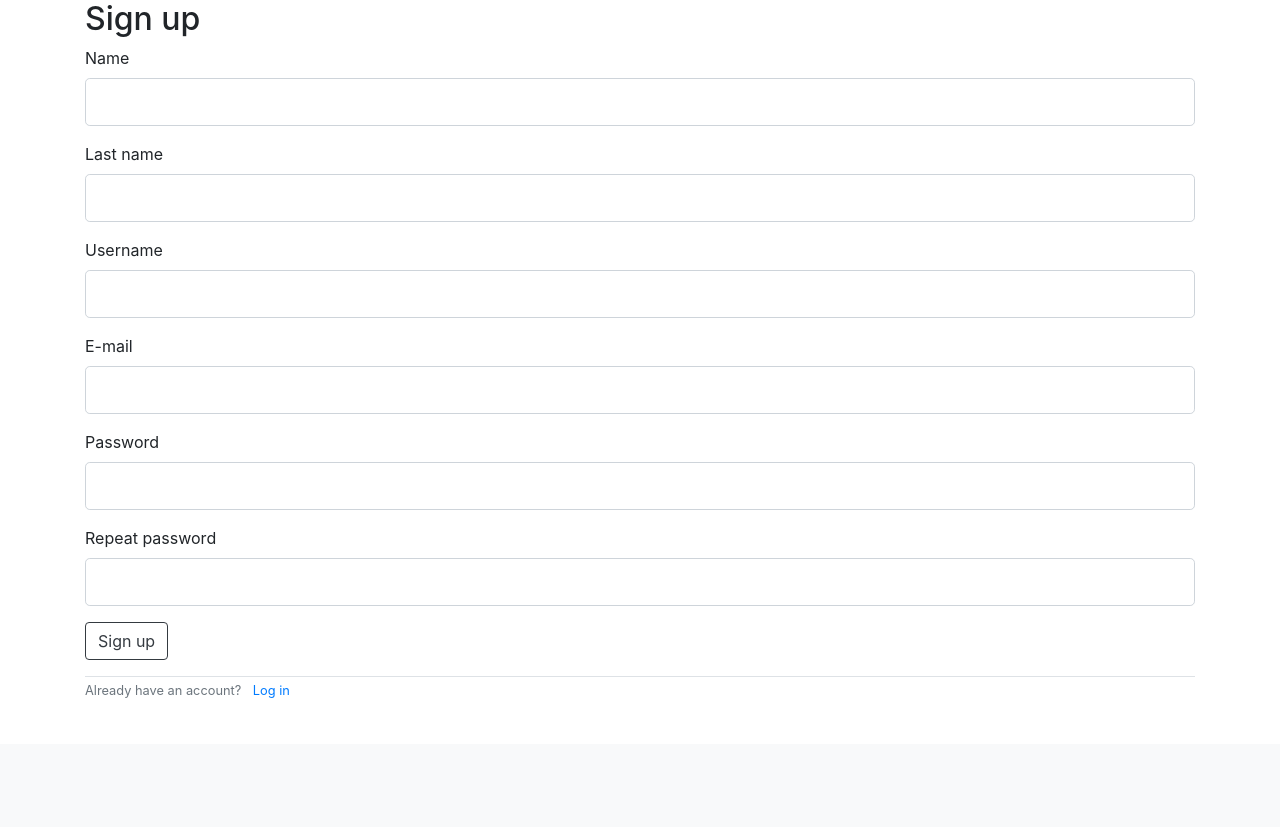
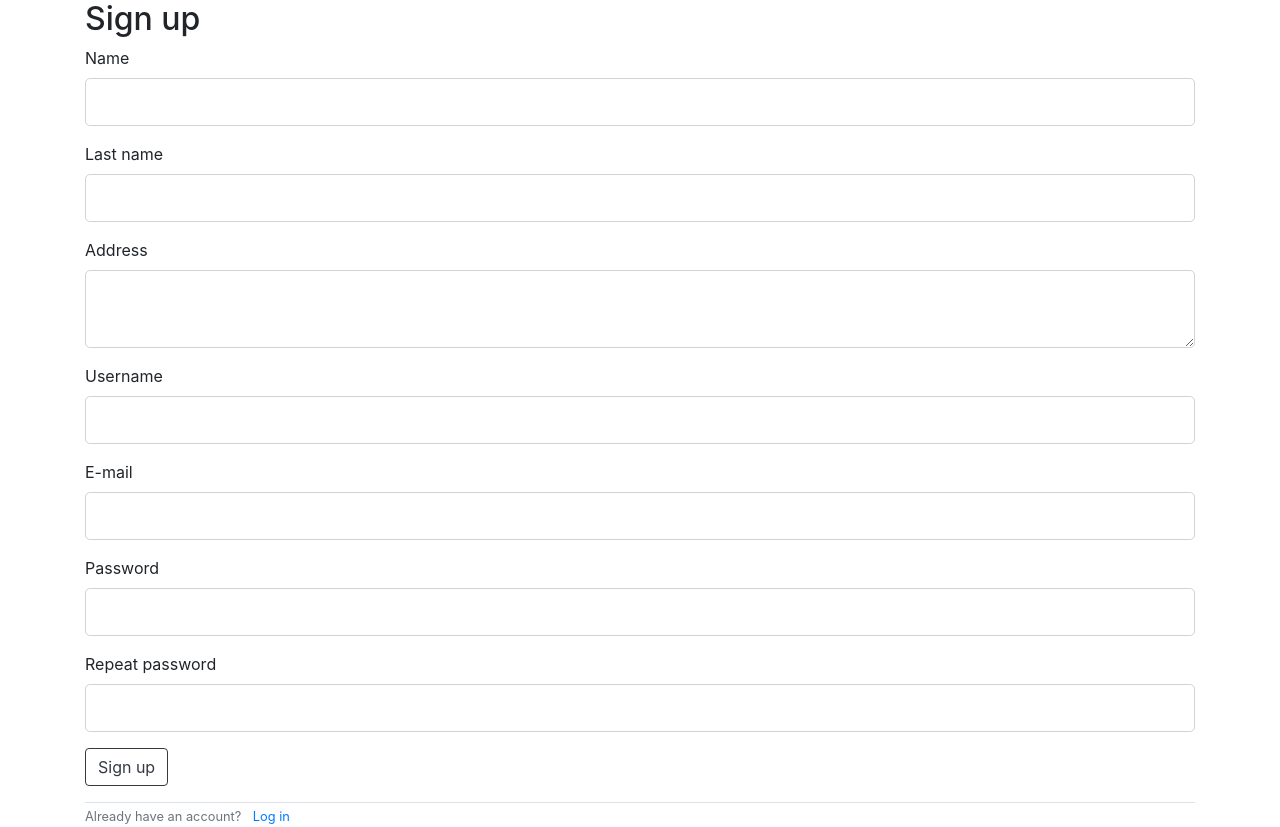
Before and after one commit to olafszymanski/Bitey, a Flask app: template bitey/templates/users/signup.html in a window 1280 px wide. Shown: the part 56-883 px from the top of the page. Before the commit the page ends 754 px from the top, so only its background shows below. Run offline with Flask 2, Linux system fonts and the light colour scheme; the template is opened without the code that fills it: values that come from a table or form of the project are taken from there, others are empty; the visitor is signed in with stand-in values (Sample User, id 1); some libraries are stand-ins or nearby versions.

Commit message:
Added address to user model and made some small fixes.

```diff
--- a/bitey/templates/users/signup.html
+++ b/bitey/templates/users/signup.html
@@ -27,6 +27,19 @@
                 </div>
             {% else %}
                 {{ form.last_name(class="form-control form-control-lg") }}
+            {% endif %}
+        </div>
+        <div class="form-group">
+            {{ form.address.label(class="form-control-label") }}
+            {% if form.address.errors %}
+                {{ form.address(class="form-control form-control-lg is-invalid") }}
+                <div class="invalid-feedback">
+                    {% for error in form.address.errors %}
+                        <span>{{ error }}</span>
+                    {% endfor %}
+                </div>
+            {% else %}
+                {{ form.address(class="form-control form-control-lg") }}
             {% endif %}
         </div>
         <div class="form-group">
--- a/bitey/users/forms.py
+++ b/bitey/users/forms.py
@@ -1,5 +1,5 @@
 from flask_wtf import FlaskForm
-from wtforms import StringField, PasswordField, BooleanField, SubmitField
+from wtforms import StringField, TextAreaField, PasswordField, BooleanField, SubmitField
 from wtforms.validators import Optional, Length, DataRequired, Email, EqualTo, ValidationError
 from .models import User
 
@@ -7,6 +7,7 @@ from .models import User
 class SignUpForm(FlaskForm):
     name = StringField('Name', validators=[Optional(), Length(max=30)])
     last_name = StringField('Last name', validators=[Optional(), Length(max=30)])
+    address = TextAreaField('Address', validators=[Optional(), Length(max=100)])
     username = StringField('Username', validators=[DataRequired(), Length(min=5, max=30)])
     email = StringField('E-mail', validators=[DataRequired(), Email(), Length(max=100)])
     password = PasswordField('Password', validators=[DataRequired(), Length(min=8, max=200)])
--- a/bitey/users/models.py
+++ b/bitey/users/models.py
@@ -10,22 +10,24 @@ def load_user(user_id):
 
 class User(db.Model, UserMixin):
     id = db.Column(db.Integer, primary_key=True)
-    name = db.Column(db.String(30), nullable=True)
-    last_name = db.Column(db.String(30), nullable=True)
     username = db.Column(db.String(30), unique=True)
     email = db.Column(db.String(100), unique=True)
     password = db.Column(db.String(200))
+    name = db.Column(db.String(30), nullable=True)
+    last_name = db.Column(db.String(30), nullable=True)
+    address = db.Column(db.String(100), nullable=True)
     activated = db.Column(db.Boolean, default=False)
     activated_on = db.Column(db.DateTime, default=None)
     created_on = db.Column(db.DateTime, default=datetime.now())
 
 
-    def __init__(self, name, last_name, username, email, password, activated=False, activated_on=None, created_on=datetime.now()):
-        self.name = name
-        self.last_name = last_name
+    def __init__(self, username, email, password, name=None, last_name=None, address=None, activated=False, activated_on=None, created_on=datetime.now()):
         self.username = username
         self.email = email
         self.password = password
+        self.name = name
+        self.last_name = last_name
+        self.address = address
         self.activated = activated
         self.activated_on = activated_on
         self.created_on = created_on
```
Also changed, not shown: bitey/users/views.py (+15 -15 lines).
